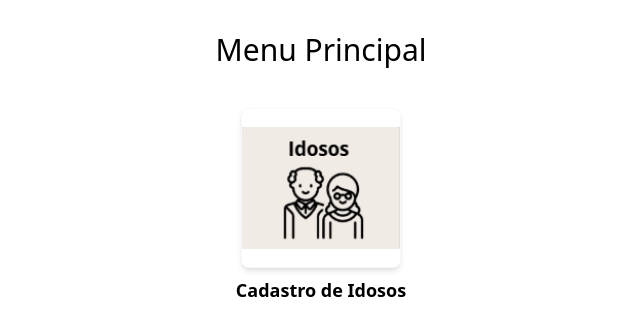
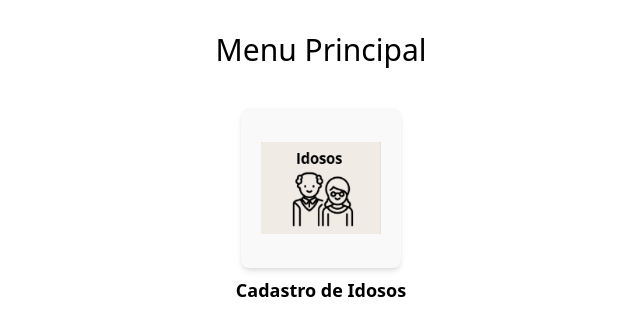
Before and after one commit to rraquelof/frontend-Associacao-idosos, a React (Vite) app: page /menu in a window 1280 px wide. Shown: the top 336 px of the page, without its empty margins (319-959 px from the left). Built offline with nearby package versions, Linux system fonts and the light colour scheme.

Commit message:
Arrumando a imagem do icone de idosos do menu

```diff
--- a/src/componentes/MenuItem.tsx
+++ b/src/componentes/MenuItem.tsx
@@ -31,7 +31,6 @@ export default function MenuItem({
                     shadow-md
                     w-40
                     h-40
-                    relative
                     overflow-hidden
                     hover:scale-105
                     hover:shadow-lg
@@ -39,10 +38,7 @@ export default function MenuItem({
                     ${className}
                 `}
             >
-                <div className="absolute inset-0 bg-white flex justify-center items-center">
-                    {icon}
-                </div>
-
+                {icon}
             </button>
             <p className="mt-2 font-semibold text-lg text-black">
                 {label}
```
Also changed, not shown: src/img/idosos1.png (deleted).
